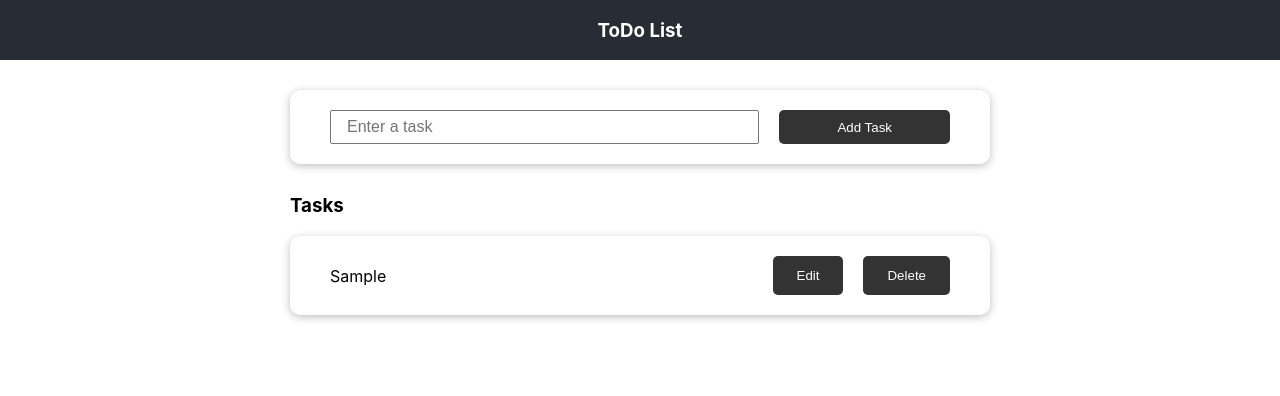
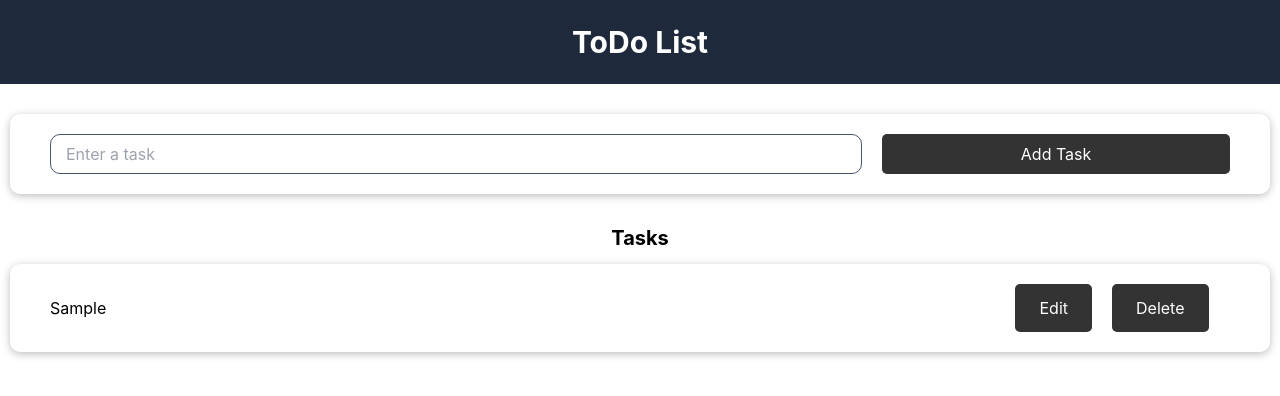
Before and after one commit to CalmranSyed/Todo-App, a React (Create React App) app: page / in a window 1280 px wide. Both pictures are taken after typing "Sample" into the empty fields and a click on the button "Add Task". Shown: the top 396 px of the page. Built offline with nearby package versions, Linux system fonts and the light colour scheme.

Commit message:
Added functionality for persisting data in the local storage and changed the logic for editing todo items

```diff
--- a/package.json
+++ b/package.json
@@ -34,5 +34,10 @@
       "last 1 firefox version",
       "last 1 safari version"
     ]
+  },
+  "devDependencies": {
+    "autoprefixer": "^10.4.13",
+    "postcss": "^8.4.21",
+    "tailwindcss": "^3.2.7"
   }
 }
--- /dev/null
+++ b/postcss.config.js
@@ -0,0 +1,6 @@
+module.exports = {
+  plugins: {
+    tailwindcss: {},
+    autoprefixer: {},
+  },
+}
--- a/public/index.html
+++ b/public/index.html
@@ -24,7 +24,7 @@
       work correctly both with client-side routing and a non-root public URL.
       Learn how to configure a non-root public URL by running `npm run build`.
     -->
-    <title>React App</title>
+    <title>Todo App</title>
   </head>
   <body>
     <noscript>You need to enable JavaScript to run this app.</noscript>
--- a/src/App.css
+++ b/src/App.css
@@ -1,10 +1,25 @@
+@tailwind base;
+@tailwind utilities;
+@tailwind components;
+
+@layer components {
+  form input {
+    @apply focus-visible:outline-none border border-slate-600 rounded-[10px] min-h-[40px];
+  }
+
+  .container {
+    @apply max-w-[1366px];
+  }
+}
+
 .App {
   text-align: center;
 }
 
 .container {
   padding: 0 10px;
-  width: 700px;
+  width: 100%;
+  max-width: 700px;
   max-width: 100%;
   margin: 0 auto;
 }
@@ -13,15 +28,6 @@
   .App-logo {
     animation: App-logo-spin infinite 20s linear;
   }
-}
-
-.App-header {
-  background-color: #282c34;
-  display: flex;
-  flex-direction: column;
-  align-items: center;
-  justify-content: center;
-  color: white;
 }
 
 .App-link {
--- a/src/App.js
+++ b/src/App.js
@@ -1,27 +1,41 @@
 import React, { useState } from "react";
+import { useEffect } from "react";
 import "./App.css";
 import TodoForm from "./components/ToDos/TodoForm";
 import TodoList from "./components/ToDos/TodoList";
 
 function App() {
   // callback for receiving state/data from child component (Lifting state up)
-  const [todoTasks, setTodoTasks] = useState([]);
+  const [todoTasks, setTodoTasks] = useState(
+    localStorage.getItem("tasks")
+      ? JSON.parse(localStorage.getItem("tasks"))
+      : []
+  );
+  // persist data in local storage
 
-  // persist data in local storage
-  localStorage.setItem("tasks", JSON.stringify(todoTasks));
-  const tasks = localStorage.getItem("tasks");
+  useEffect(() => {
+    localStorage.setItem("tasks", JSON.stringify(todoTasks));
+  }, [todoTasks]);
+
+  useEffect(() => {
+    const tasks = JSON.parse(localStorage.getItem("tasks"));
+    console.log("saved tasks are: ", tasks);
+    if (tasks.length > 0) {
+      setTodoTasks(tasks);
+    }
+  }, []);
 
   const todoSaveHandler = (enteredTodoTask) => {
     setTodoTasks((prevTodos) => {
       const updatedTodoTasks = [...prevTodos];
+
       updatedTodoTasks.unshift({
         title: enteredTodoTask,
-        id: Math.random().toString(),
+        id: Math.random(),
       });
+
       return updatedTodoTasks;
     });
-
-    console.log(todoTasks);
   };
 
   const todoDeleteHandler = (todoID) => {
@@ -29,7 +43,6 @@ function App() {
       const updatedTodoTasks = prevTodos.filter((todo) => todo.id !== todoID);
       return updatedTodoTasks;
     });
-    console.log(todoTasks);
   };
 
   const todoUpdateHandler = (title, id) => {
@@ -43,7 +56,6 @@ function App() {
       });
       return updatedTodoTasks;
     });
-    console.log(todoTasks);
   };
 
   let mainContent = (
@@ -64,8 +76,10 @@ function App() {
 
   return (
     <React.Fragment>
-      <header className="App-header">
-        <h3>ToDo List</h3>
+      <header className="App-header bg-slate-800 py-6 text-center">
+        <div className="container">
+          <h3 className="font-bold text-3xl text-white">ToDo List</h3>
+        </div>
       </header>
       <main className="container">
         <TodoForm onSaveTodoTask={todoSaveHandler} />
--- a/src/components/ToDos/TodoItem.js
+++ b/src/components/ToDos/TodoItem.js
@@ -1,4 +1,4 @@
-import React, { useRef, useState } from "react";
+import React, { useEffect, useRef, useState } from "react";
 import Button from "../UI/Button";
 import Card from "../UI/Card";
 import classes from "./TodoItem.module.css";
@@ -8,19 +8,25 @@ const TodoItem = (props) => {
   const [editMode, setEditMode] = useState(false);
   const [updatedTodo, setUpdatedTodo] = useState(props.title);
   const todoEditRef = useRef();
-
   // handler for edit button
   const editTodoHandler = () => {
-    if (editMode === false) {
-      setEditMode(true);
-      return;
-    }
-    setEditMode(false);
+    // if (editMode === false) {
+    //   setEditMode(true);
+    // } else {
+    //   setEditMode(false);
+    // }
+
+    const currentTaskID = props.id;
+    props.onEdit(currentTaskID);
+    setTimeout(() => {
+      todoEditRef.current.focus();
+    }, 50);
   };
 
   // handler for delete button
   const deleteTaskHandler = () => {
-    props.onDelete(props.id);
+    const id = props.id;
+    props.onDelete(id);
   };
 
   const todoTitleChangeHandler = (event) => {
@@ -34,9 +40,10 @@ const TodoItem = (props) => {
 
   let titleContent = <span>{updatedTodo}</span>;
 
-  if (editMode) {
+  if (props.edit) {
     titleContent = (
       <input
+        id="edit-field"
         className={classes["edit-input"]}
         type="text"
         value={updatedTodo}
@@ -56,7 +63,7 @@ const TodoItem = (props) => {
           <Button
             className={classes["edit-task"]}
             onClick={editTodoHandler}
-            disabled={editMode}
+            disabled={props.edit ? false : true}
             type="submit"
           >
             Edit
--- a/src/components/ToDos/TodoList.js
+++ b/src/components/ToDos/TodoList.js
@@ -1,18 +1,32 @@
-import React from "react";
+import { useState, React, useRef } from "react";
 import TodoItem from "./TodoItem";
 import classes from "./TodoList.module.css";
 
 const TodoList = (props) => {
+  const [editIndex, setEditIndex] = useState();
+  const editModeHandler = (taskID) => {
+    const pos = props.todos.map((task) => task.id).indexOf(taskID);
+
+    if (editIndex !== pos) {
+      setEditIndex(pos);
+      return;
+    }
+
+    setEditIndex();
+  };
+
   return (
-    <div className={classes}>
-      <h3>Tasks</h3>
-      {props.todos.map((task) => (
+    <div className={classes["todo-list-wrap"]}>
+      <h3 className="text-xl font-bold text-center mb-3">Tasks</h3>
+      {props.todos.map((task, index) => (
         <TodoItem
           onDelete={props.onDeleteTodoTask}
           key={task.id}
           title={task.title}
           id={task.id}
           onUpdate={props.onUpdateTodoTask}
+          edit={editIndex === index}
+          onEdit={editModeHandler}
         />
       ))}
     </div>
--- a/src/components/ToDos/TodoList.module.css
+++ b/src/components/ToDos/TodoList.module.css
@@ -1,5 +1,6 @@
 .todo-list-wrap {
-  width: 1000px;
+  width: 100%;
+  max-width: 1000px;
   max-width: 100%;
   margin: 0 auto;
 }
--- /dev/null
+++ b/tailwind.config.js
@@ -0,0 +1,13 @@
+/** @type {import('tailwindcss').Config} */
+module.exports = {
+  content: ["./src/**/*.{js,jsx,ts,tsx}"],
+  theme: {
+    extend: {
+      container: {
+        center: true,
+        padding: "20px",
+      },
+    },
+  },
+  plugins: [],
+};
```
Also changed, not shown: 1 other file (tests, documents, lock files or other folders).
